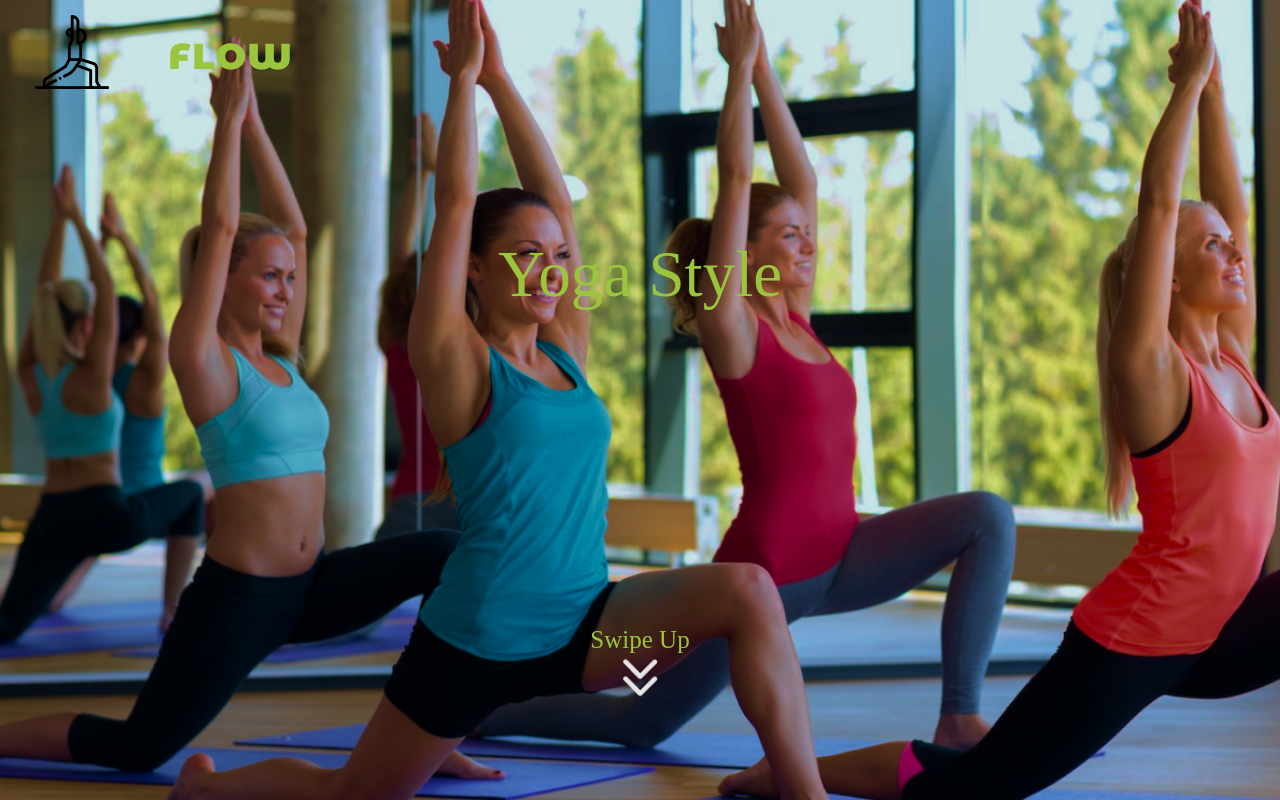
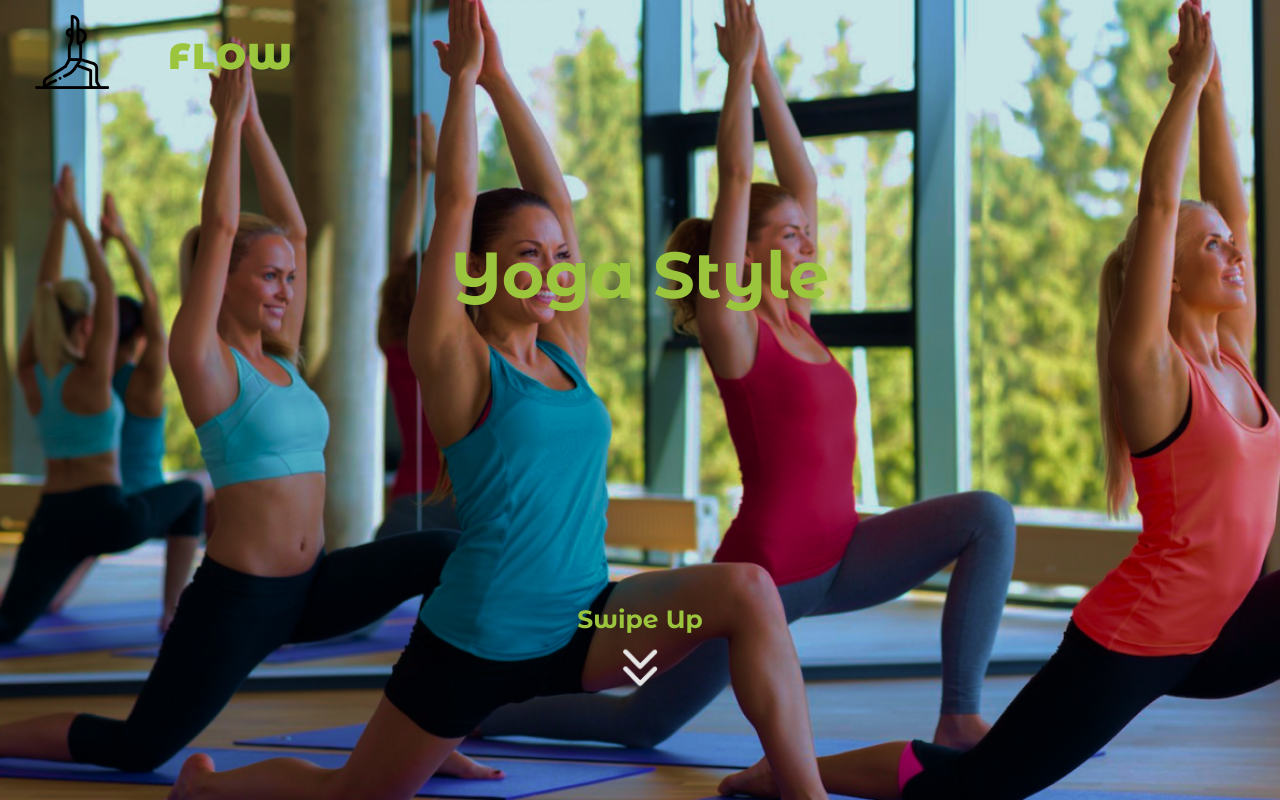
Before and after one commit to gRAKLECLER/site, a plain HTML site: page index.html in a window 1280 px wide. Drawn offline with Linux system fonts and the light colour scheme.

Commit message:
add font

```diff
--- a/css/style.css
+++ b/css/style.css
@@ -25,6 +25,7 @@ section {
 
 .arrow {
   width: 35px;
+  margin: 10px;
 }
 
 .arrow:hover {
@@ -34,7 +35,8 @@ section {
 .title {
   font-size: 25px;
   color: #9bc53d;
-  font-family: mo;
+  font-family: "Montserrat Alternates", sans-serif;
+  font-weight: bold;
 }
 
 .title2 {
@@ -45,4 +47,6 @@ section {
   justify-content: center;
   font-size: 65px;
   color: #9bc53d;
+  font-family: "Montserrat Alternates", sans-serif;
+  font-weight: bold;
 }
--- a/index.html
+++ b/index.html
@@ -6,6 +6,10 @@
     <meta http-equiv="X-UA-Compatible" content="ie=edge" />
     <link rel="stylesheet" href="./css/reset.css" />
     <link rel="stylesheet" href="./css/style.css" />
+    <link
+      href="https://fonts.googleapis.com/css?family=Montserrat+Alternates:300,400,400i,700,900&display=swap"
+      rel="stylesheet"
+    />
 
     <title>Document</title>
   </head>
```
